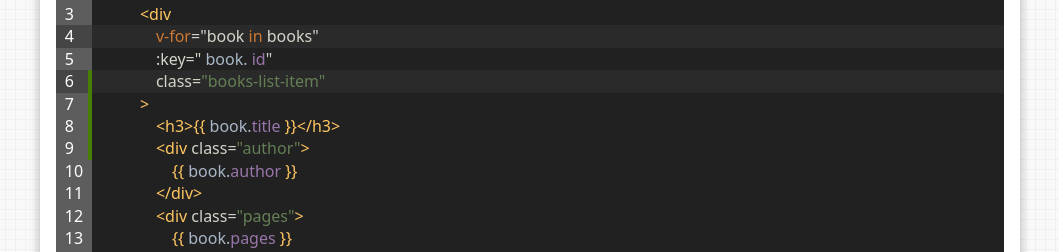
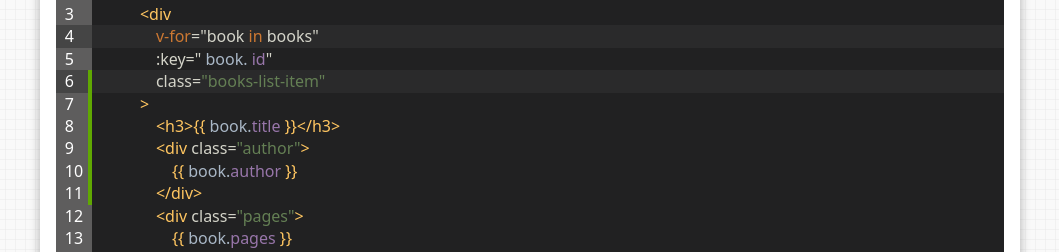
Before and after one commit to maksimkaJCHK/vue-code-markup, a Vue app: page / in a window 1280 px wide. Shown: the part 206-458 px from the top of the page, without its empty margins (110-1169 px from the left). Built offline with nearby package versions, Linux system fonts and the light colour scheme.

Commit message:
Не большие правки

```diff
--- a/src/code-markup/CodeMarkup.vue
+++ b/src/code-markup/CodeMarkup.vue
@@ -141,6 +141,9 @@
     // Цвета текста по умолчани.
     --cm-main-color: #{$color-8};
 
+    // Цвет нового куска кода
+    --cm-new-border: #60a802;
+
     // Цвета активной строки
     --cm-active-bg: #2a2a2b;
     --cm-active-count-bg: #454545;
--- a/src/code-markup/components/CodeLine.vue
+++ b/src/code-markup/components/CodeLine.vue
@@ -106,7 +106,7 @@
 
     &_new {
       .code-markup_count &::before {
-        border-right-color: #487e02;
+        border-right-color: var(--cm-new-border);
       }
     }
 
--- a/src/components/code-examples/BooksList.vue
+++ b/src/components/code-examples/BooksList.vue
@@ -65,13 +65,19 @@
       <mu-text code='"author"' />
       <mu-tag code=">" />
     </code-line>
-    <code-line level-5>
+    <code-line
+      level-5
+      new
+    >
       <mu-tag code="{" />
       <mu-tag code="{ " />
       book.<mu-key code="author " />
       <mu-tag code="}}" />
     </code-line>
-    <code-line level-4>
+    <code-line
+      level-4
+      new
+    >
       <mu-tag code="</div>" />
     </code-line>
     <code-line level-4>
```
